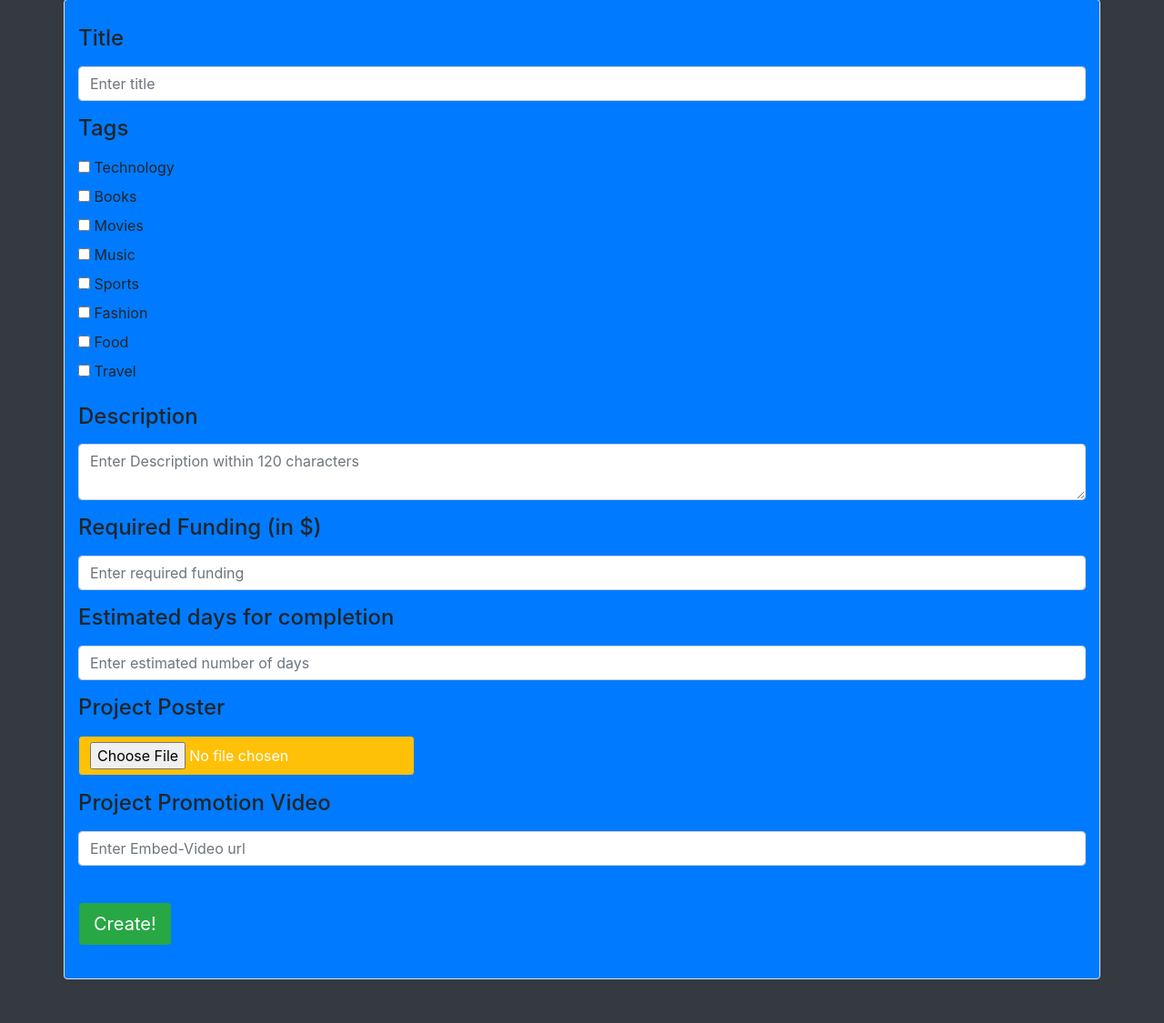
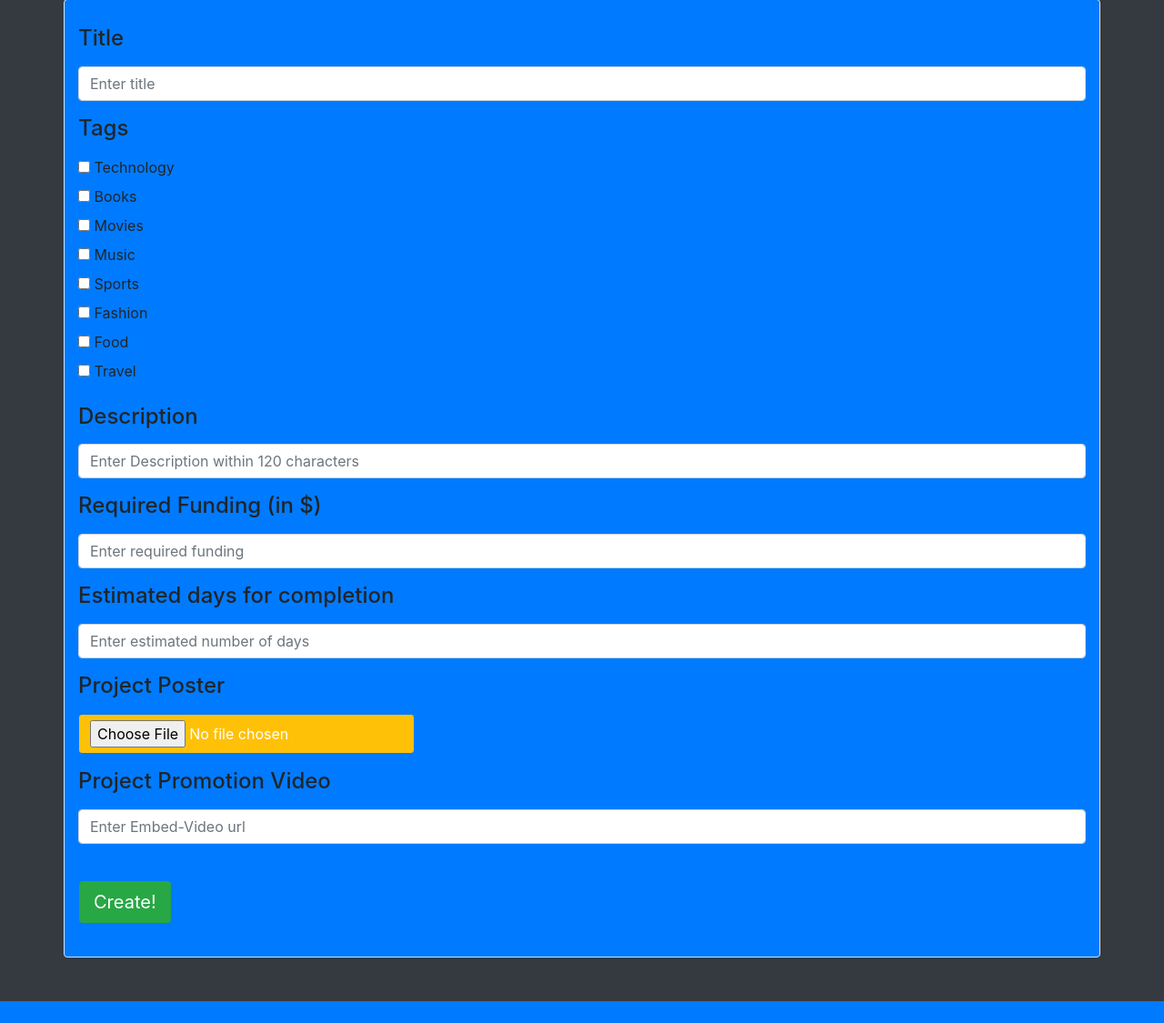
Before and after one commit to swetanjal/Kickstarter, a Flask app: page /createpost in a window 1280 px wide. Shown: the part 131-1256 px from the top of the page at 91% size. After the commit the page ends 1232 px from the top, so only its background shows below. Run offline with Flask 2, Linux system fonts and the light colour scheme; a user stored in the database is signed in; data comes from the database, SQL or seed files in the repository; both versions use the stored data as it was after the commit; some libraries are stand-ins or nearby versions; some web fonts are replaced.

Commit message:
Last Touches, Post create/edit page updated

```diff
--- a/templates/editPost.html
+++ b/templates/editPost.html
@@ -139,7 +139,7 @@
     <div class="form-group">
       <label for="about"><h4>Description (Within 120 characters)</h4></label>
       <br>
-      <textarea class="form-control" id="about" placeholder="{{des}}" name="about" value="{{des}}" required></textarea>
+      <input type="text" class="form-control" id="about" name="about" value="{{des}}" required>
     </div>
 
     <div class="form-group">
--- a/templates/editProfile.html
+++ b/templates/editProfile.html
@@ -69,7 +69,7 @@
       <br>
       <input type="file" class=" btn btn-primary bg-warning btn-md" name="photo">
     </div>
-    <div class="container"><h6>{{msg}}</h6></div>
+    <div class="container"><h5>{{msg}}</h5></div>
     <button type="submit" class="btn btn-primary bg-success btn-lg" value="Submit">Apply Changes!</button>
 
   </form>
--- a/templates/postIt.html
+++ b/templates/postIt.html
@@ -54,37 +54,46 @@
     </div>
 
     <div class="form-group">
+
       <label for="tags"><h4>Tags</h4></label>
+
       <div class="checkbox">
         <label><input type="checkbox" value="technology" name="tags" style="outline:none"> Technology</label>
       </div>
+
       <div class="checkbox">
         <label><input type="checkbox" value="books" name="tags" style="outline:none"> Books</label>
       </div>
+
       <div class="checkbox">
         <label><input type="checkbox" value="movies" name="tags" style="outline:none"> Movies</label>
       </div>
+
       <div class="checkbox">
         <label><input type="checkbox" value="music" name="tags" style="outline:none"> Music</label>
       </div>
+
       <div class="checkbox">
         <label><input type="checkbox" value="sports" name="tags" style="outline:none"> Sports</label>
       </div>
+
       <div class="checkbox">
         <label><input type="checkbox" value="fashion" name="tags" style="outline:none"> Fashion</label>
       </div>
+
       <div class="checkbox">
         <label><input type="checkbox" value="food" name="tags" style="outline:none"> Food</label>
       </div>
+
       <div class="checkbox">
         <label><input type="checkbox" value="travel" name="tags" style="outline:none"> Travel</label>
       </div>
+
     </div>
 
     <div class="form-group">
-      <label for="about"><h4>Description</h4></label>
-      <br>
-      <textarea class="form-control" id="about" placeholder="Enter Description within 120 characters" name="about" required></textarea>
+      <label for="about"><h4>Description</h4></label><br>
+      <input type="text" class="form-control" id="about" placeholder="Enter Description within 120 characters" name="about" required>
     </div>
 
     <div class="form-group">
```
Also changed, not shown: database.db, static/8.jpg, static/swetanjal.dutta@research.iiit.ac.in.jpeg (added).
